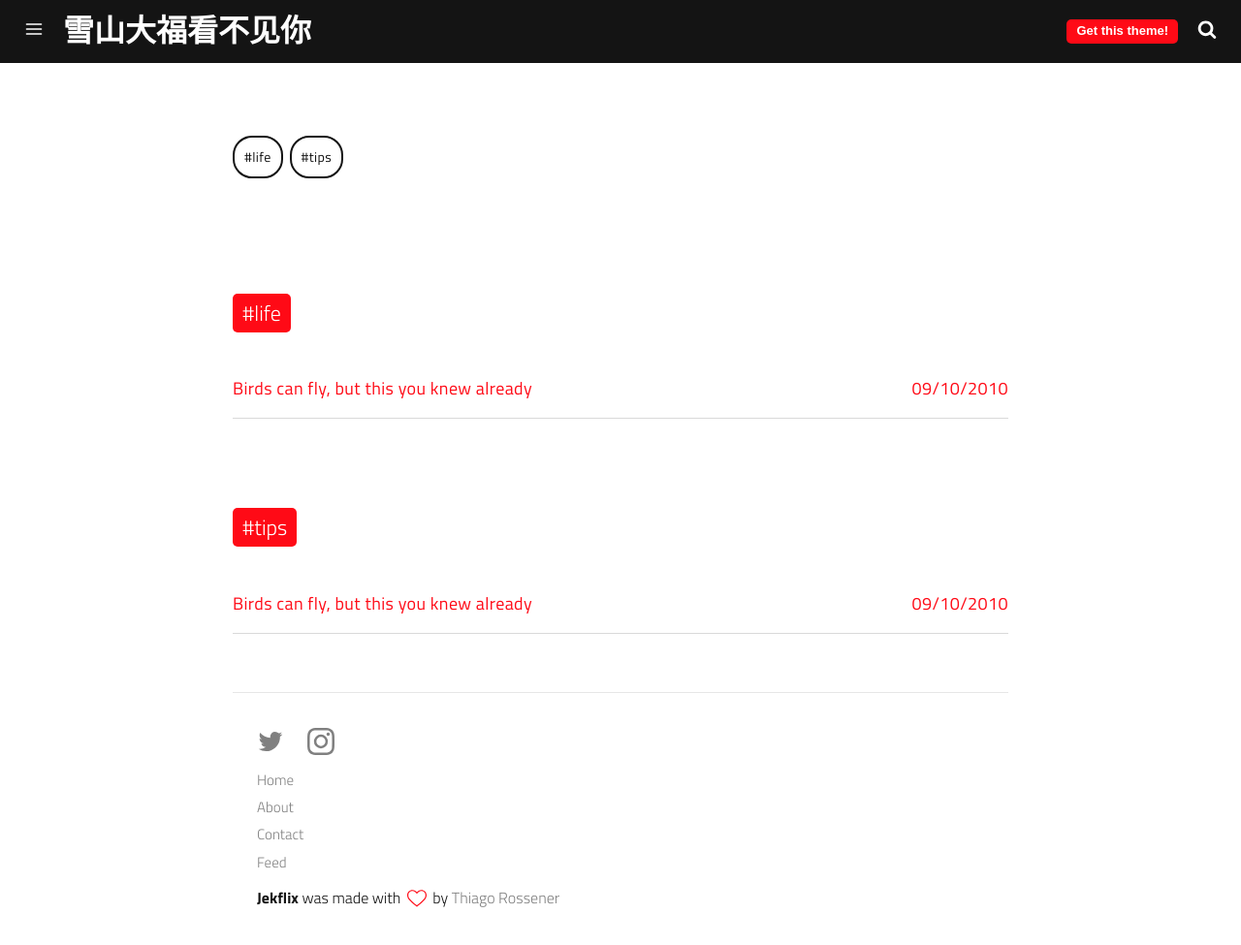
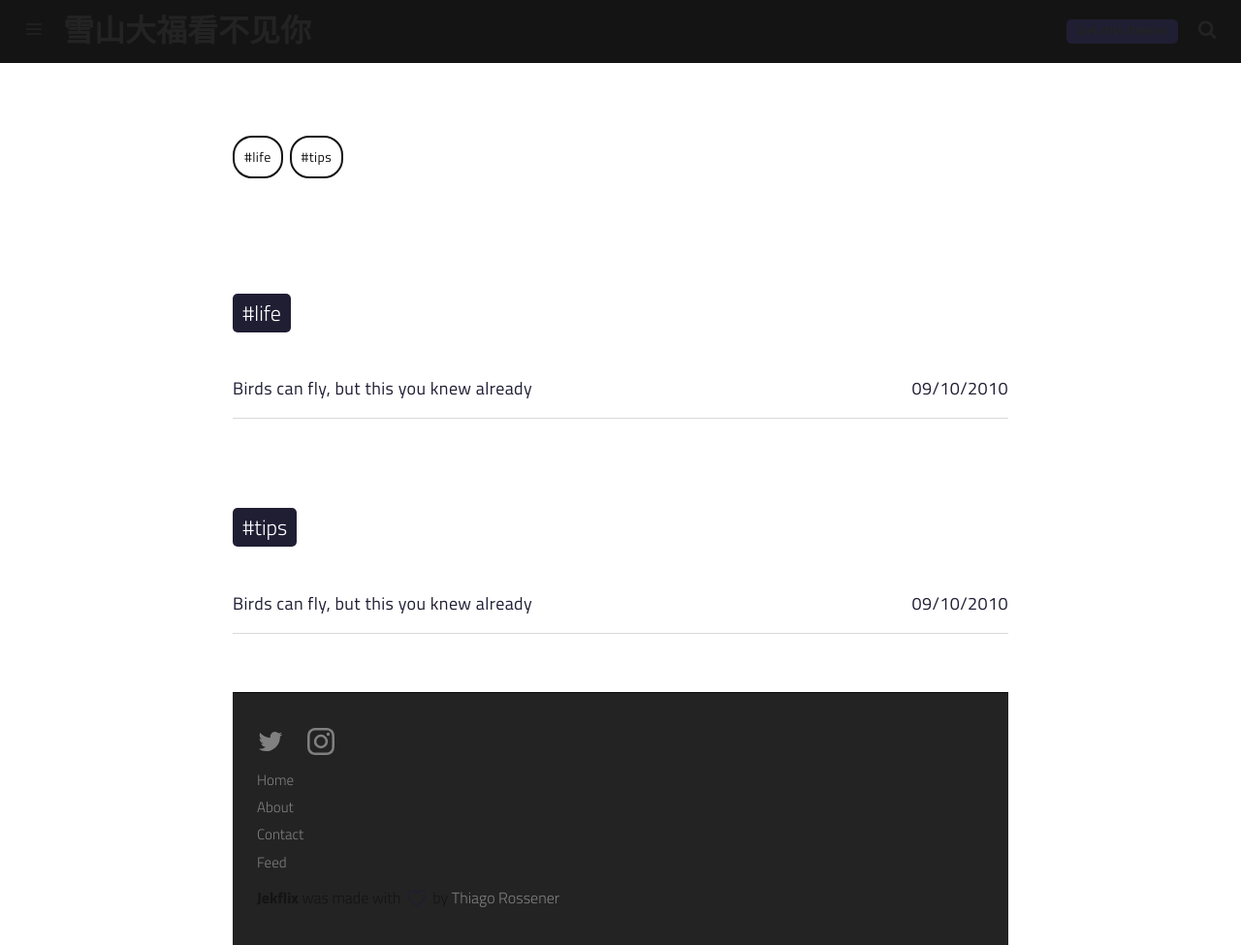
Before and after one commit to XiaoruiYIN/XiaoruiYIN.github.io, a Jekyll site: the page built from tags.html, in a window 1280 px wide and 975 px high. Shown: the whole window at 97% size. Built offline with Jekyll 4.4.1, drawn with Linux system fonts in a browser that asks for light colours; a script that is not in the unit is left out.

Commit message:
Update styles.scss

```diff
--- a/assets/css/styles.scss
+++ b/assets/css/styles.scss
@@ -1,3 +1,10 @@
 ---
 ---
+
+$themeColor: #1f1e33;
+$primaryDark: #141414;
+$accentDark: #232323;
+$lightGray: #f2f2f2;
+$texts: #333333;
+
 @import "jekflix";
```
